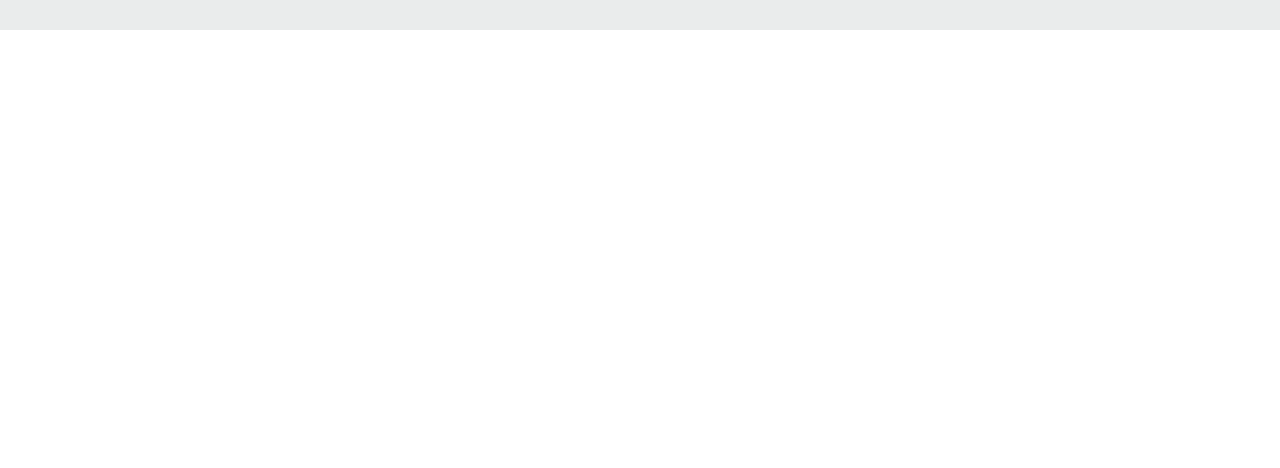
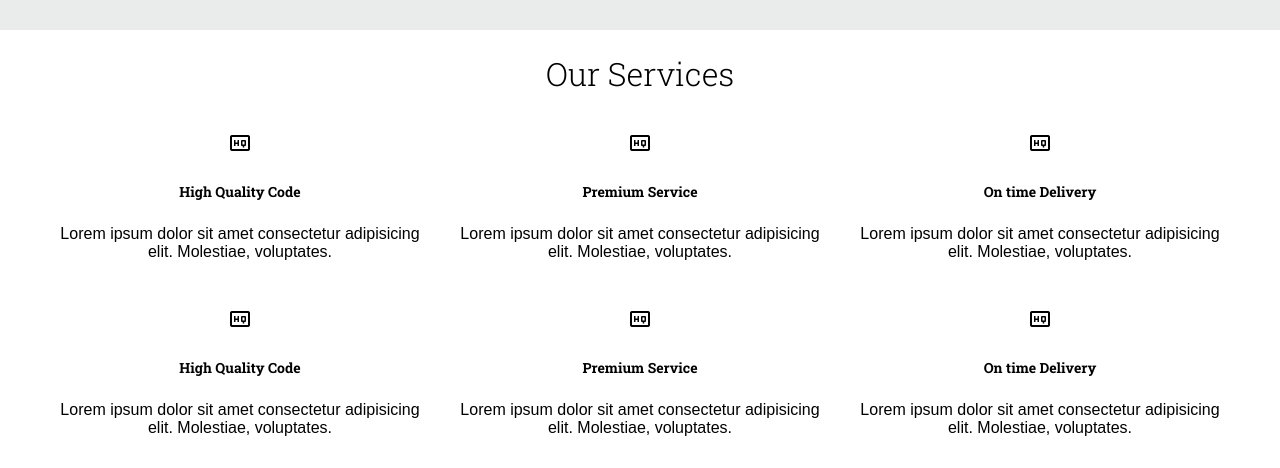
Before and after one commit to Archu09/UI-Design-Work, a plain HTML site: page Ecommerce_Site/Home.html in a window 1280 px wide. Shown: the part 1297-1765 px from the top of the page. Before the commit the page ends 1397 px from the top, so only its background shows below. Drawn offline with nearby package versions, Linux system fonts and the light colour scheme.

Commit message:
update Service section

```diff
--- a/Ecommerce_Site/Home.css
+++ b/Ecommerce_Site/Home.css
@@ -354,3 +354,16 @@ ________
 .icon1:hover {
     transform: scale(1.2);
 }
+/*  Services Section*/
+.subheading1{
+    font-family: "roboto slab", sans-serif;
+    font-size: 14px;
+
+}
+
+.threefourth1{
+    width:370px;
+    height:2%;
+    margin:15px;
+
+}
--- a/Ecommerce_Site/Home.html
+++ b/Ecommerce_Site/Home.html
@@ -287,6 +287,26 @@
   </div>
 </div>
 
+<!-- Services section -->
+<div class="container">
+  <h1 class="SectionHeading">Our Services</h1>
+  <div class="row" >
+
+    <div class="threefourth1" style="text-align: center;"><span class="material-symbols-outlined" >high_quality </span><h5 class="subheading1">High Quality Code</h5><p class="para">Lorem ipsum dolor sit amet consectetur adipisicing elit. Molestiae, voluptates.</p></div>
+    <div class="threefourth1" style="text-align: center;"><span class="material-symbols-outlined"> high_quality </span><h5 class="subheading1">Premium Service</h5><p class="para">Lorem ipsum dolor sit amet consectetur adipisicing elit. Molestiae, voluptates.</p></div>
+    <div class="threefourth1" style="text-align: center;"><span class="material-symbols-outlined">high_quality </span><h5 class="subheading1">On time Delivery</h5><p class="para">Lorem ipsum dolor sit amet consectetur adipisicing elit. Molestiae, voluptates.</p></div>
+
+  </div>
+
+  <!-- 2nd row -->
+  <div class="row">
+
+    <div class="threefourth1" style="text-align: center;"><span class="material-symbols-outlined" >high_quality </span><h5 class="subheading1">High Quality Code</h5><p class="para">Lorem ipsum dolor sit amet consectetur adipisicing elit. Molestiae, voluptates.</p></div>
+    <div class="threefourth1" style="text-align: center;"><span class="material-symbols-outlined"> high_quality </span><h5 class="subheading1">Premium Service</h5><p class="para">Lorem ipsum dolor sit amet consectetur adipisicing elit. Molestiae, voluptates.</p></div>
+    <div class="threefourth1" style="text-align: center;"><span class="material-symbols-outlined">high_quality </span><h5 class="subheading1">On time Delivery</h5><p class="para">Lorem ipsum dolor sit amet consectetur adipisicing elit. Molestiae, voluptates.</p></div>
+
+  </div>
+</div>
 
 
 </body>
```
